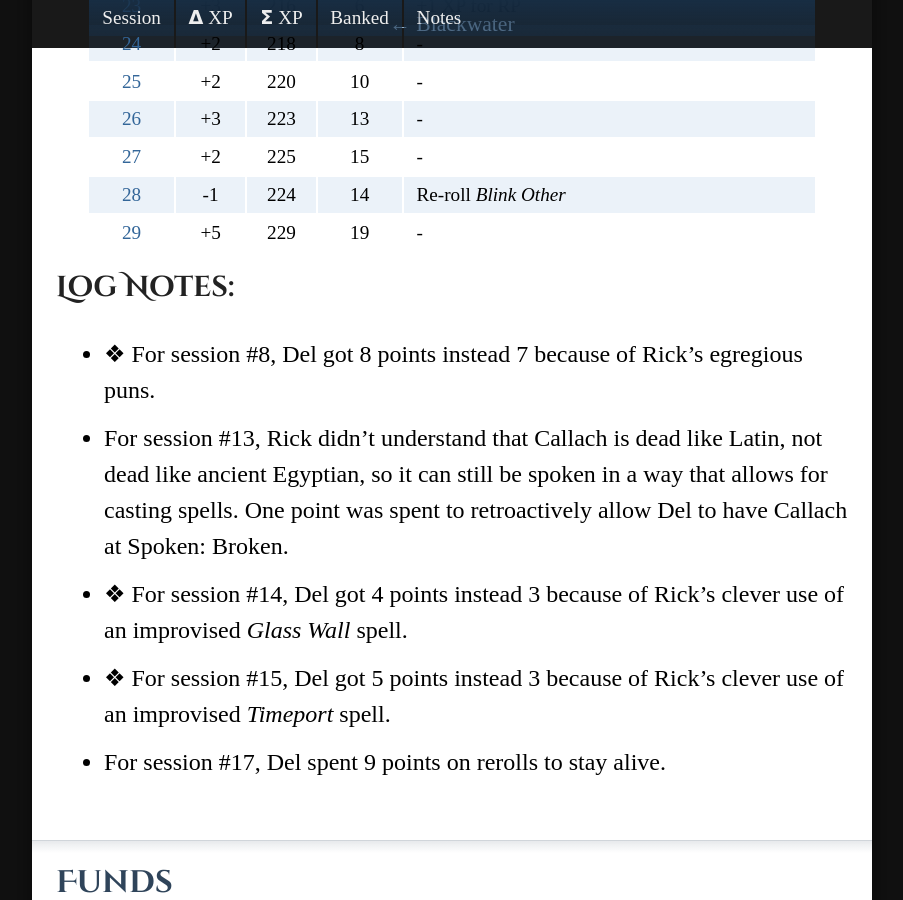
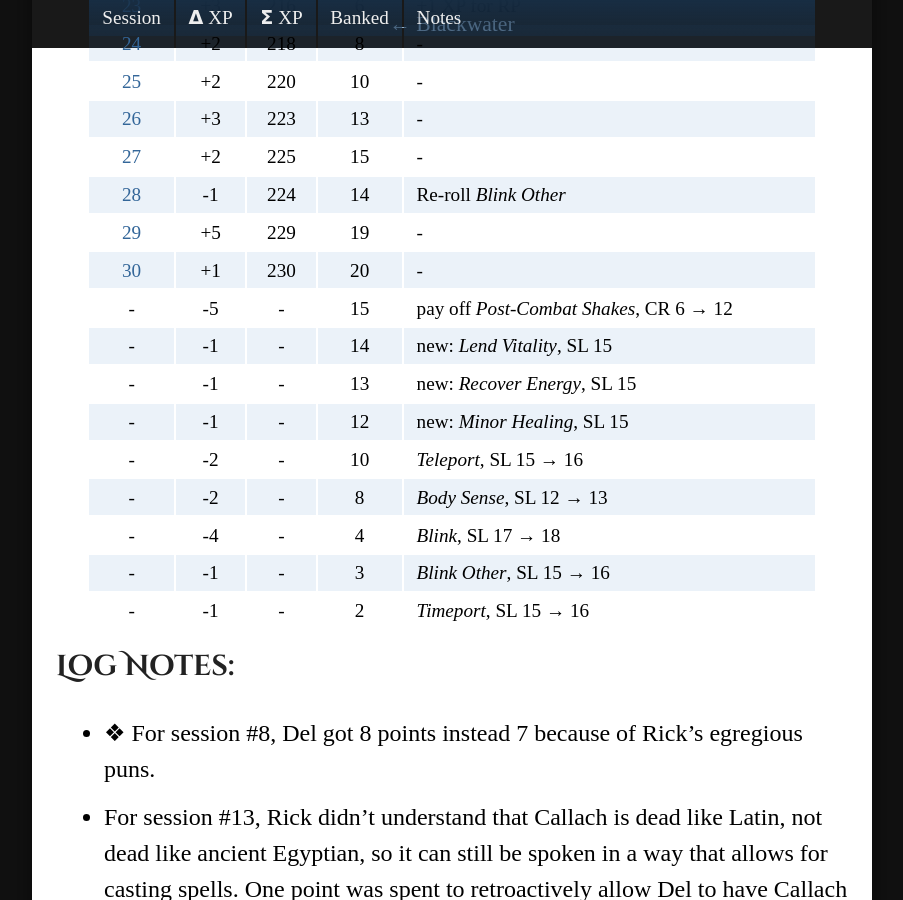
Before and after one commit to rickosborne/ttrpg, a Jekyll site: the page built from blackwater/characters/Delwyn-Brevik.md, in a window 1280 px wide and 900 px high, scrolled down 1979 px. Shown: the whole window, without its empty margins (188-1091 px from the left). Built offline with Jekyll 4.4.1, drawn with Linux system fonts in a browser that asks for light colours; some web fonts are replaced; our own code applies the rules of GitHub Pages for plain Markdown files; some of the changed text lies outside the part shown.

Commit message:
Session 30: Bi-lackey-al Disarmament (incomplete)

```diff
--- a/blackwater/characters/Delwyn-Brevik.md
+++ b/blackwater/characters/Delwyn-Brevik.md
@@ -65,6 +65,16 @@ TODO: Copy background stuff here.
 | [27](../sessions/2021-03-07-could-you-not.md) | +2 | 225 | 15 | - |
 | [28](../sessions/2021-03-14-team-hold-my-beer.md) | -1 | 224 | 14 | Re-roll _Blink Other_ |
 | [29](../sessions/2021-03-21-waitin-to-tap-that.md) | +5 | 229 | 19 | - |
+| [30](../sessions/2021-03-28-bi-lackey-al-disarmament.md) | +1 | 230 | 20 | - |
+| - | -5 | - | 15 | pay off _Post-Combat Shakes_, CR 6 → 12 |
+| - | -1 | - | 14 | new: _Lend Vitality_, SL 15 |
+| - | -1 | - | 13 | new: _Recover Energy_, SL 15 |
+| - | -1 | - | 12 | new: _Minor Healing_, SL 15 |
+| - | -2 | - | 10 | _Teleport_, SL 15 → 16 |
+| - | -2 | - | 8 | _Body Sense_, SL 12 → 13 |
+| - | -4 | - | 4 | _Blink_, SL 17 → 18 |
+| - | -1 | - | 3 | _Blink Other_, SL 15 → 16 |
+| - | -1 | - | 2 | _Timeport_, SL 15 → 16 |
 
 ### Log Notes:
 
@@ -111,17 +121,19 @@ Del has 14 points to spend.  Priorities in descending order:
 * 1pt for _Timeport_ (SL 14)
 * 1pt for _Blink Other_ (SL 15)
 
-### Session 29
+### Session 30
 
 | 𝝙&nbsp;XP | 𝝨&nbsp;XP | Banked | Notes |
 | :---: | :---: | :---: | :--- |
-| - | 229 | 19 | (starting) |
-| -2 | - | 17 | _Teleport_, SL 15 → 16 |
-| -2 | - | 15 | _Body Sense_, SL 12 → 13 |
-| -1 | - | 14 | new: _Lend Vitality_, SL 15 |
-| -1 | - | 13 | new: _Recover Energy_, SL 15 |
-| -1 | - | 12 | _Blink Other_, SL 15 → 16 |
-| -2 | - | 10 | _Timeport_, SL 15 → 16 |
+| - | 230 | 20 | (starting) |
+| -2 | - | 18 | _Teleport_, SL 15 → 16 |
+| -2 | - | 16 | _Body Sense_, SL 12 → 13 |
+| -1 | - | 15 | new: _Lend Vitality_, SL 15 |
+| -1 | - | 14 | new: _Recover Energy_, SL 15 |
+| -1 | - | 13 | _Blink Other_, SL 15 → 16 |
+| -1 | - | 12 | _Timeport_, SL 15 → 16 |
+| -1 | - | 11 | new: _Minor Healing_, SL 15 |
+| -8 | - | 3 | pay off _Post-Combat Shakes_, CR 6 → 15 |
 
 ### Future Sessions
 
@@ -143,7 +155,6 @@ Source document available at [ricko.is/del-grimoire](https://ricko.is/del-grimoi
 ## Spell Log
 
 {:.eyechart}
-
 | Session | Spell | ✅❌ | 𝝙&nbsp;F | 𝝨&nbsp;F | Notes |
 | :---: | :--- | :---: | :---: | :---: | :--- |
 | [26](../sessions/2021-02-21-harried-fodder-and-the-deathly-hallways.md) | - | - | - | 15 | - |
@@ -166,3 +177,6 @@ Source document available at [ricko.is/del-grimoire](https://ricko.is/del-grimoi
 | 29 | _Blink Other_, Vaelyn | ✅ | -1 | 7 | - |
 | 29 | _Mystic Mist_ | ✅ | -3 | 4 | Improvised, area 2 |
 | 29 | _Ice Dagger_ | ✅ | 0 | 4 | - |
+| [30](../sessions/2021-03-28-bi-lackey-al-disarmament.md) | _Minor Healing_ | ✅ | -2 | 2 | Improvised, Loud, Broad Gestures |
+| 30 | (rest) | - | +3 | 5 | - |
+| 30 | _Identify Spell_ | ✅ | 0 | 5 | On Edgar, found _Stop Healing_ |
```
Also changed, not shown: blackwater/README.md (+1 -0 lines), blackwater/sessions/2021-03-28-bi-lackey-al-disarmament.md (added, +220 -0 lines), 1 other file.
